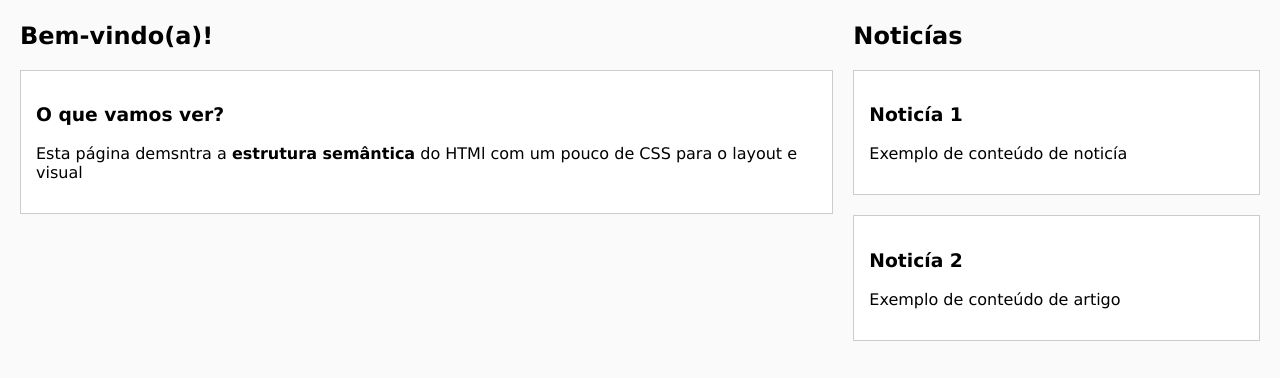
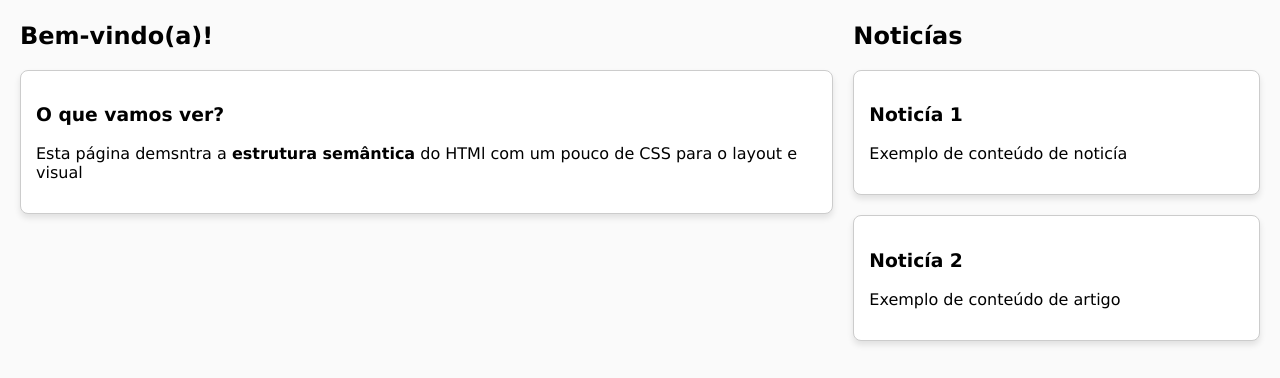
Before and after one commit to LeonardoBalk/atividade2-cds, a plain HTML site: page index.html in a window 1280 px wide. Shown: the part 193-571 px from the top of the page. Drawn offline with Linux system fonts and the light colour scheme.

Commit message:
add: cantos arredondados e sombras

```diff
--- a/styles.css
+++ b/styles.css
@@ -1,11 +1,9 @@
-/* DEFINE A COR DO FUNDO DA PAGINA E AFONTE PADRÃO */
 body {
     margin: 0;
     padding: 0;
     background-color: #fafafa; /* fundo mais claro */
     font-family: 'Verdana', serif; /* fonte nova */
 }
-/* CABEÇALHO, FUNDO AZUL E TEXTO BRANCO */
 header {
      background-color: #009688; /* cabeçalho verde */
     color: white;
@@ -66,3 +64,7 @@ nav a:hover {
     text-decoration: underline; /* sublinha o link */
     transition: all 0.3s ease; /* animação suave */
 }
+article, form {
+    border-radius: 8px; /* cantos arredondados */
+    box-shadow: 0 4px 6px rgba(0,0,0,0.1); /* sombra suave */
+}
```
